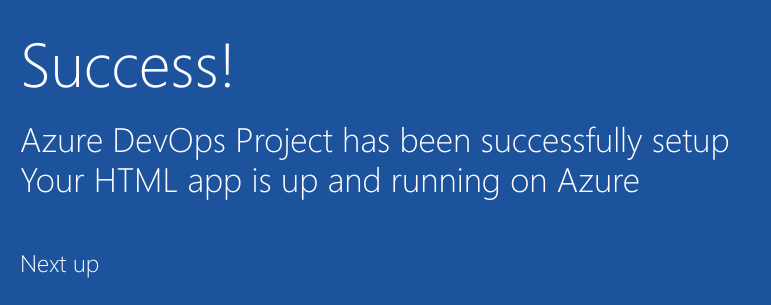
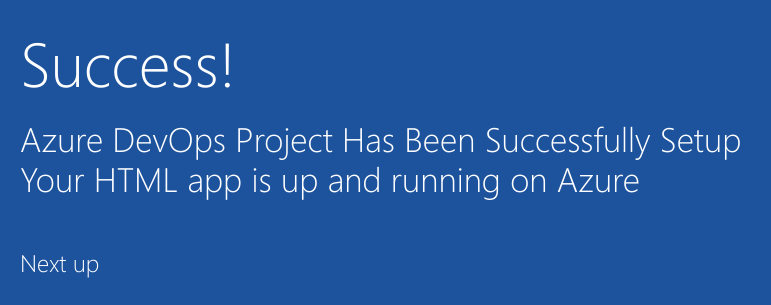
Before and after one commit to SaiSrujan-Asara/git_assignment1, a plain HTML site: page sample-project/index.html in a window 1280 px wide. Shown: the part 352-657 px from the top of the page, 205-976 px from the left. Drawn offline with Linux system fonts and the light colour scheme.

Commit message:
Modified index.html page

```diff
--- a/sample-project/index.html
+++ b/sample-project/index.html
@@ -19,7 +19,7 @@
         </div>
             <div class="content-body">
                 <div class="success-text">Success!</div>
-                <div class="description line-1"> Azure DevOps Project has been successfully setup</div>
+                <div class="description line-1"> Azure DevOps Project Has Been Successfully Setup</div>
                 <div class="description line-2"> Your HTML app is up and running on Azure</div>
                 <div class="next-steps-container">
                     <div class="next-steps-header">Next up</div>
```
